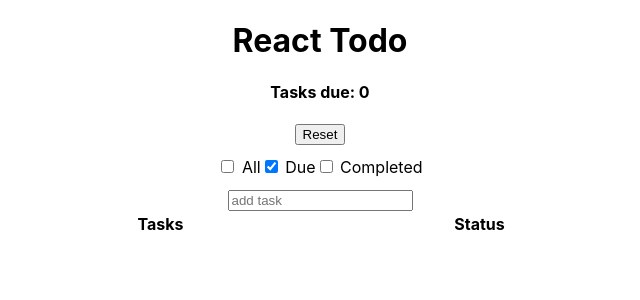
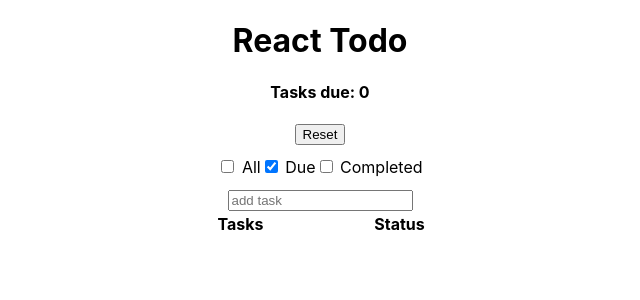
Before and after one commit to pzrsa/react-todo, a React (Create React App) app: page / in a window 1280 px wide. Shown: the top 300 px of the page, without its empty margins (320-960 px from the left). Built offline with nearby package versions, Linux system fonts and the light colour scheme.

Commit message:
fix width

```diff
--- a/src/components/TodoList.jsx
+++ b/src/components/TodoList.jsx
@@ -7,7 +7,7 @@ const TodoList = ({ tasks, handleCompleted }) => {
         marginLeft: "auto",
         marginRight: "auto",
         tableLayout: "fixed",
-        width: "50%",
+        width: "25%",
       }}
     >
       <thead>
```
